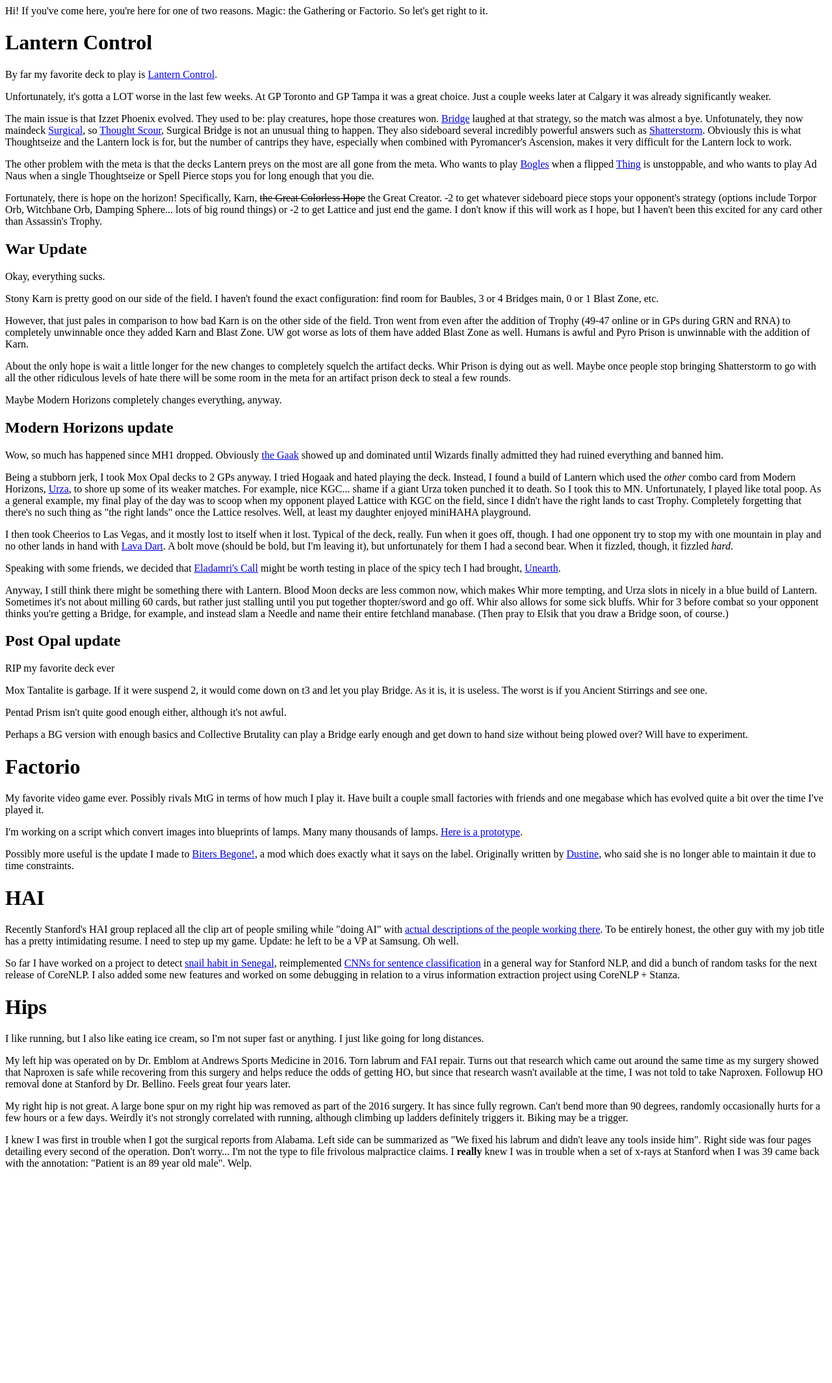
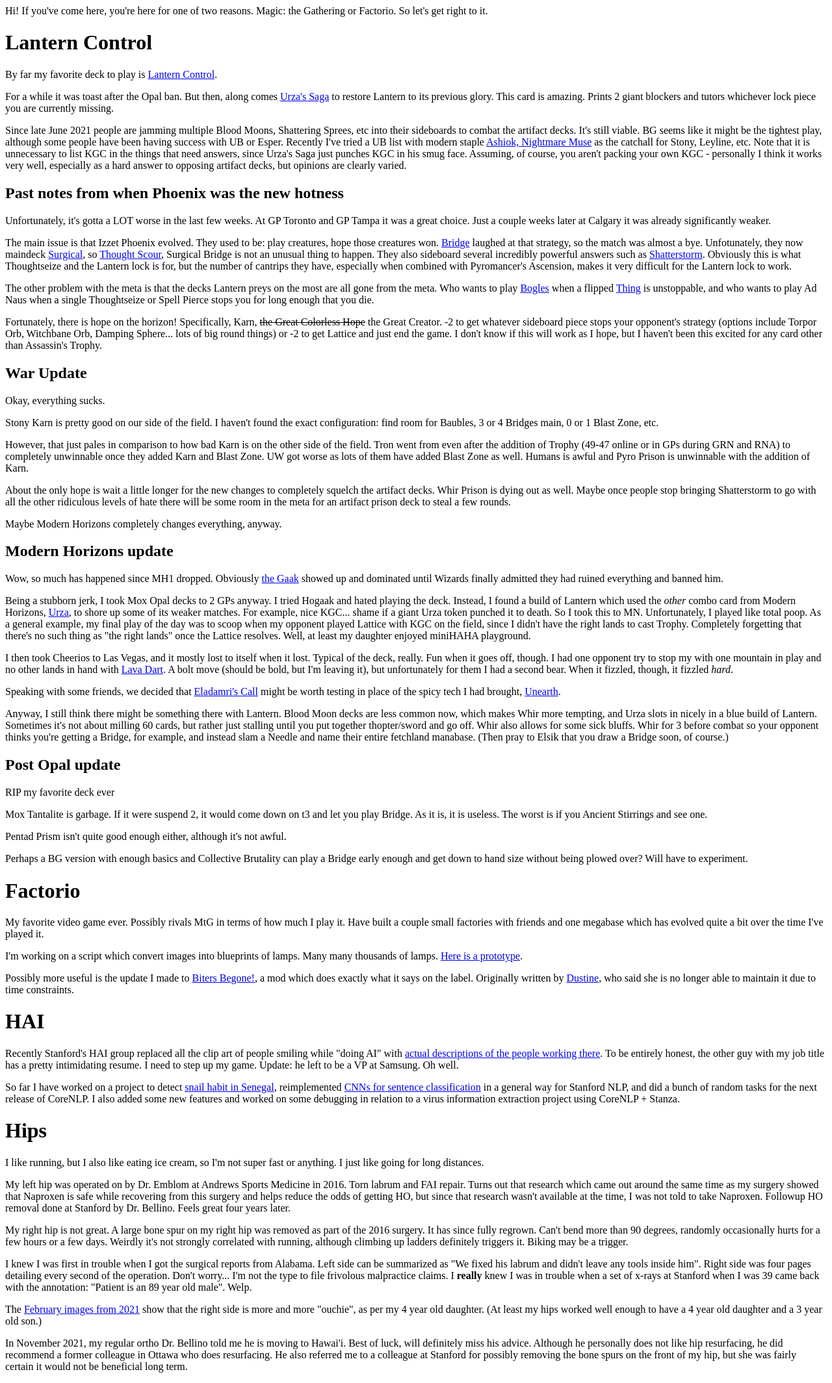
Before and after one commit to AngledLuffa/factorio-lamps, a Flask app: page / in a window 1280 px wide. Shown: the whole page at 65% size. Before the commit the page ends 1800 px from the top, so only its background shows below. Run offline with Flask 2, Linux system fonts and the light colour scheme.

Commit message:
Add more about my hips, including more images

```diff
--- a/templates/index.html
+++ b/templates/index.html
@@ -9,6 +9,25 @@
 By far my favorite deck to play is
 <a href=https://www.mtggoldfish.com/player/AngledLuffa>Lantern Control</a>.
 </p><p>
+For a while it was toast after the Opal ban.  But then, along comes
+<a href=https://gatherer.wizards.com/Pages/Card/Details.aspx?multiverseid=522335>Urza's Saga</a>
+to restore Lantern to its previous glory.  This card is amazing.
+Prints 2 giant blockers and tutors whichever lock piece you are
+currently missing.</p><p>
+Since late June 2021 people are jamming multiple Blood Moons,
+Shattering Sprees, etc into their sideboards to combat the artifact
+decks.  It's still viable.  BG seems like it might be the tightest
+play, although some people have been having success with UB or Esper.
+Recently I've tried a UB list with modern staple
+<a href=https://gatherer.wizards.com/Pages/Card/Details.aspx?multiverseid=476459>Ashiok, Nightmare Muse</a>
+as the catchall for Stony, Leyline, etc.  Note that it is unnecessary
+to list KGC in the things that need answers, since Urza's Saga just
+punches KGC in his smug face.  Assuming, of course, you aren't packing
+your own KGC - personally I think it works very well, especially as a
+hard answer to opposing artifact decks, but opinions are clearly varied.
+</p>
+<h2>Past notes from when Phoenix was the new hotness</h2>
+<p>
 Unfortunately, it's gotta a LOT worse in the last few weeks.  At GP
 Toronto and GP Tampa it was a great choice.  Just a couple weeks later
 at Calgary it was already significantly weaker.
@@ -163,6 +182,19 @@
 type to file frivolous malpractice claims.  I <b>really</b> knew I was
 in trouble when a set of x-rays at Stanford when I was 39 came back
 with the annotation: "Patient is an 89 year old male".  Welp.
+</p><p>
+The <a href="hips.html">February images from 2021</a> show that the
+right side is more and more "ouchie", as per my 4 year old daughter.
+(At least my hips worked well enough to have a 4 year old daughter and
+a 3 year old son.)
+</p><p>
+In November 2021, my regular ortho Dr. Bellino told me he is moving to
+Hawai'i.  Best of luck, will definitely miss his advice.  Although he
+personally does not like hip resurfacing, he did recommend a former
+colleague in Ottawa who does resurfacing.  He also referred me to a
+colleague at Stanford for possibly removing the bone spurs on the
+front of my hip, but she was fairly certain it would not be beneficial
+long term.
 </p>
 
 </body>
```
Also changed, not shown: templates/hips.html (+40 -0 lines).
